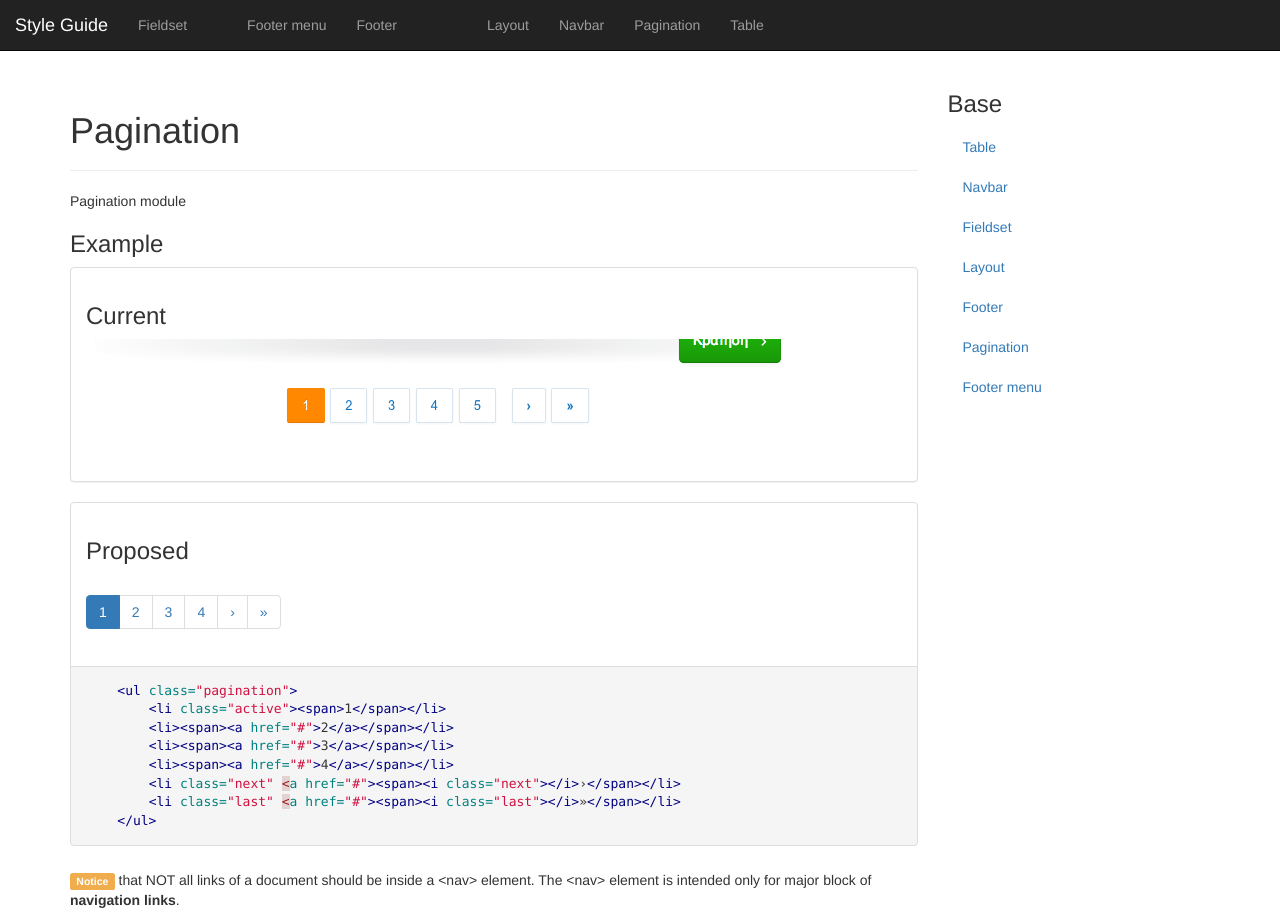
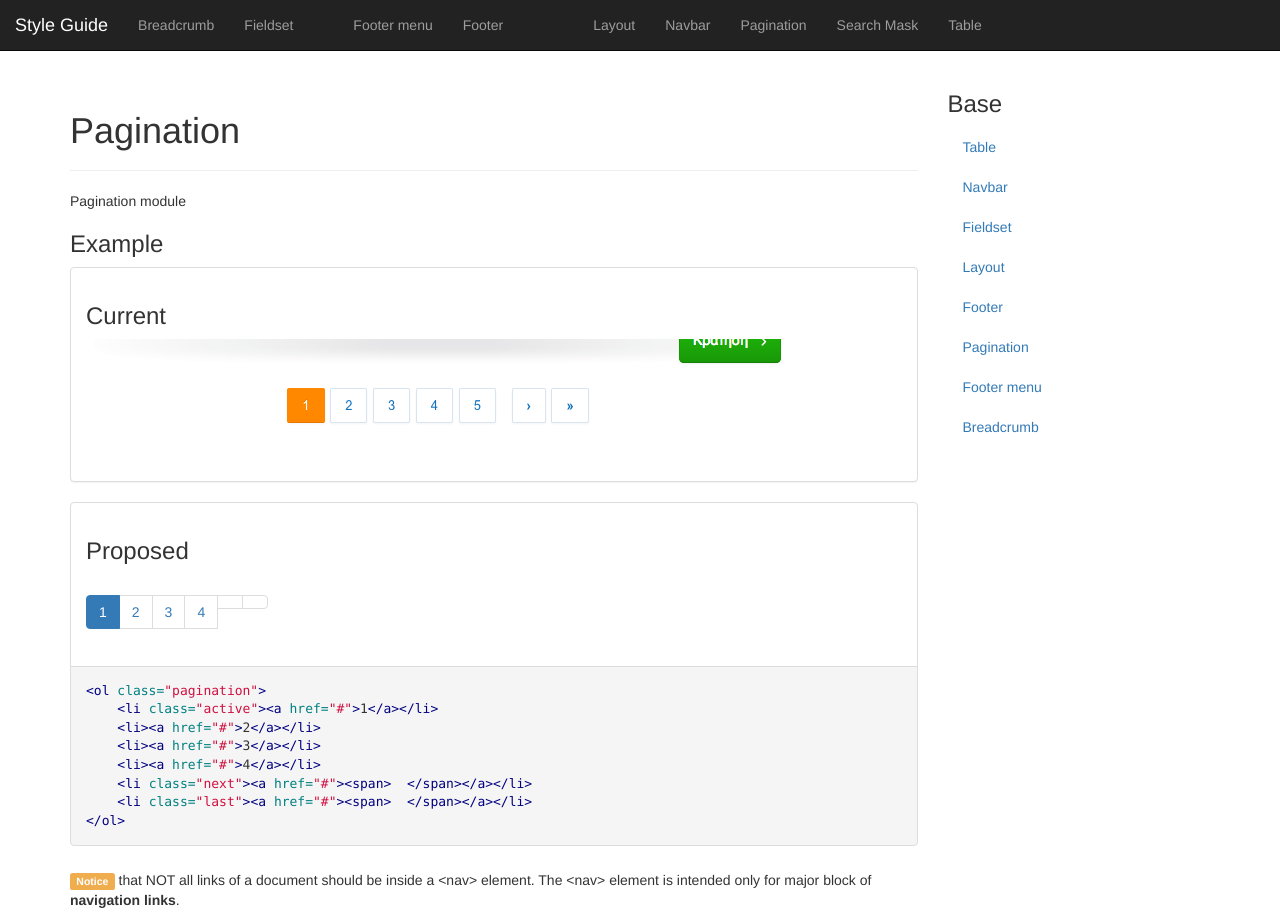
Before and after one commit to desigink/playground-style-guide, a Jekyll site: the page built from docs/pagination.html, in a window 1280 px wide. Built offline with Jekyll 4.4.1, drawn with Linux system fonts in a browser that asks for light colours; nearby versions of some CDN libraries.

Commit message:
after meeting changes

```diff
--- a/_data/docs.yml
+++ b/_data/docs.yml
@@ -7,7 +7,8 @@
   - footer
   - pagination
   - footer-menu
-
+  - breadcrumb
+  - search_mask
   # - forms
   # - buttons
   # - utility
--- a/docs/pagination.html
+++ b/docs/pagination.html
@@ -16,24 +16,24 @@
 <div class="panel panel-default">
 	<div class="panel-body">
 		<h3>Proposed</h3>
-		<ul class="pagination">
-			<li class="active"><span>1</span></li>
-			<li><span><a href="#">2</a></span></li>
-			<li><span><a href="#">3</a></span></li>
-			<li><span><a href="#">4</a></span></li>
-			<li class="next" <a href="#"><span><i class="next"></i>›</span></li>
-			<li class="last" <a href="#"><span><i class="last"></i>»</span></li>
-		</ul>
+<ol class="pagination">
+	<li class="active"><a href="#">1</a></li>
+	<li><a href="#">2</a></li>
+	<li><a href="#">3</a></li>
+	<li><a href="#">4</a></li>
+	<li class="next"><a href="#"><span>  </span></a></li>
+	<li class="last"><a href="#"><span>  </span></a></li>
+</ol>
 	</div>
 </div>
 {% highlight html %}
-	<ul class="pagination">
-		<li class="active"><span>1</span></li>
-		<li><span><a href="#">2</a></span></li>
-		<li><span><a href="#">3</a></span></li>
-		<li><span><a href="#">4</a></span></li>
-		<li class="next" <a href="#"><span><i class="next"></i>›</span></li>
-		<li class="last" <a href="#"><span><i class="last"></i>»</span></li>
-	</ul>
+<ol class="pagination">
+	<li class="active"><a href="#">1</a></li>
+	<li><a href="#">2</a></li>
+	<li><a href="#">3</a></li>
+	<li><a href="#">4</a></li>
+	<li class="next"><a href="#"><span>  </span></a></li>
+	<li class="last"><a href="#"><span>  </span></a></li>
+</ol>
 {% endhighlight%}
 <p><span class="label label-warning">Notice</span> that NOT all links of a document should be inside a &lt;nav&gt; element. The &lt;nav&gt; element is intended only for major block of <strong>navigation links</strong>.</p>
```
Also changed, not shown: docs/breadcrumb.html (added, +41 -0 lines), docs/footer-menu.html (+12 -12 lines), docs/search_mask.html (added, +214 -0 lines).
